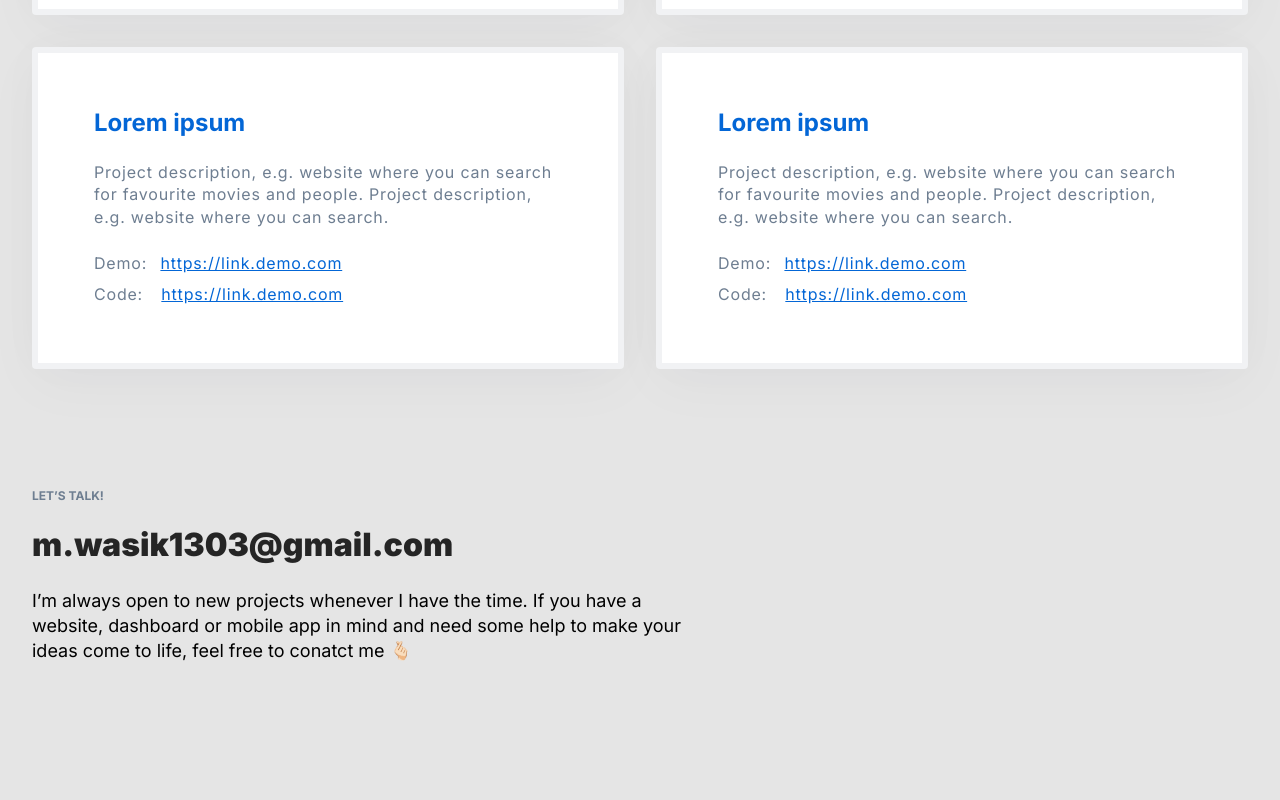
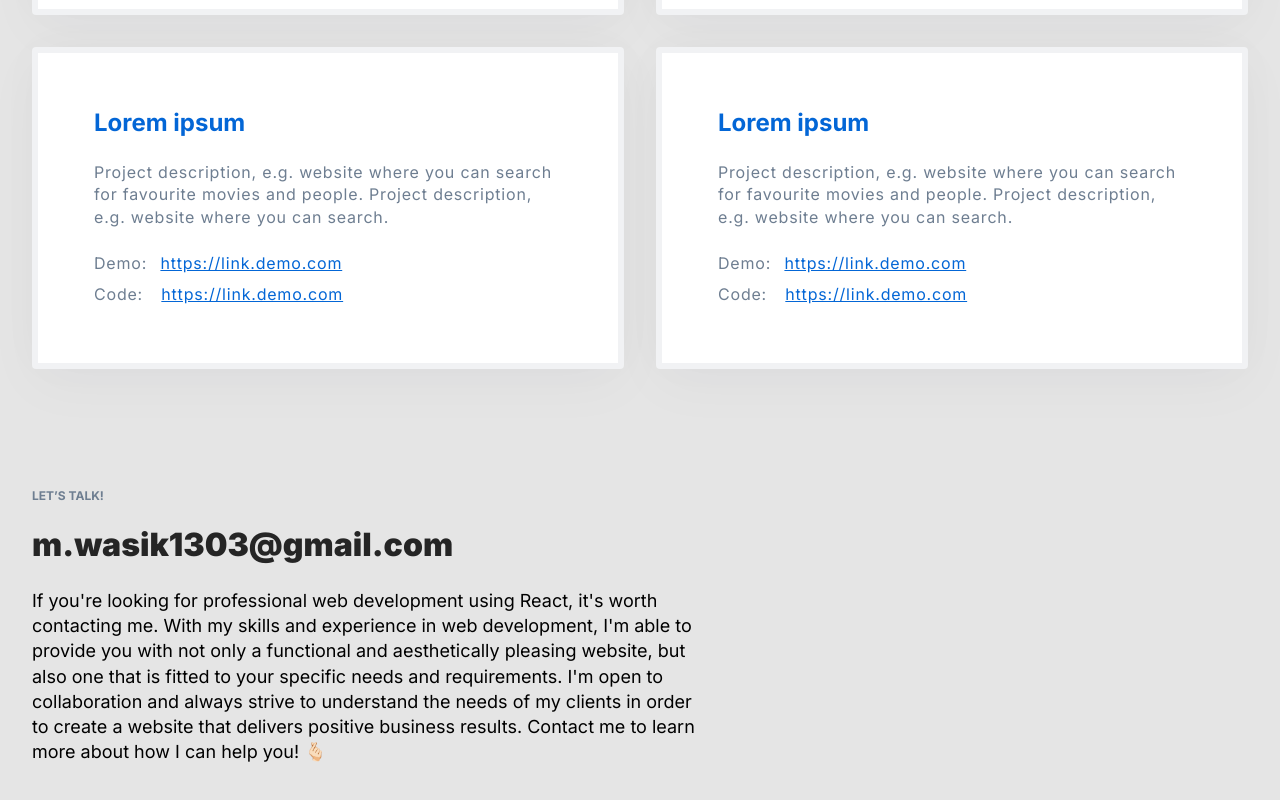
Before and after one commit to met3usz/homepage-react, a React (Create React App) app: page / in a window 1280 px wide. Shown: the part 1789-2589 px from the top of the page. Before the commit the page ends 2523 px from the top, so only its background shows below. Built offline with nearby package versions, Linux system fonts and the light colour scheme.

Commit message:
Edited message in Contact section

```diff
--- a/src/components/Contact/index.js
+++ b/src/components/Contact/index.js
@@ -13,9 +13,14 @@ const Contact = () => {
         m.wasik1303@gmail.com
       </ContactEmail>
       <ContactDescription>
-        I’m always open to new projects whenever I have the time. If you have a
-        website, dashboard or mobile app in mind and need some help to make your
-        ideas come to life, feel free to conatct me 🫰🏻
+        If you're looking for professional web development using React, it's
+        worth contacting me. With my skills and experience in web development,
+        I'm able to provide you with not only a functional and aesthetically
+        pleasing website, but also one that is fitted to your specific needs and
+        requirements. I'm open to collaboration and always strive to understand
+        the needs of my clients in order to create a website that delivers
+        positive business results. Contact me to learn more about how I can help
+        you! 🫰🏻
       </ContactDescription>
     </ContactWrapper>
   );
```
